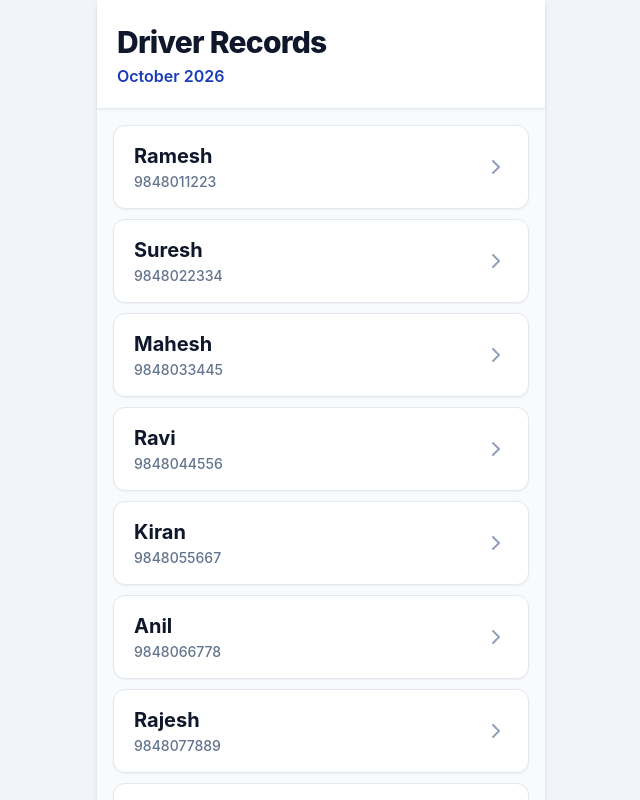
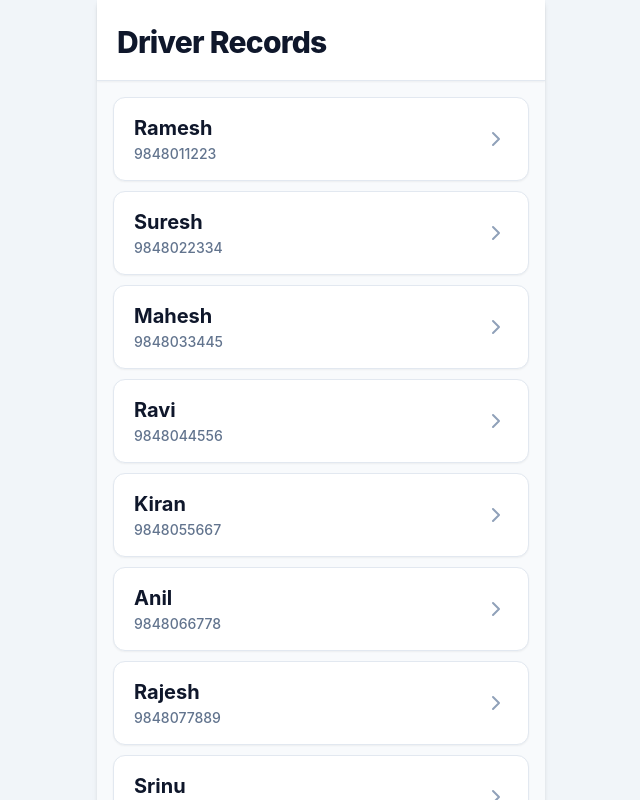
Before and after one commit to vijayvarma02/digital-transport-book, a React (Vite) app: page / in a window 1280 px wide. Shown: the top 800 px of the page, without its empty margins (319-959 px from the left). Built offline with nearby package versions, Linux system fonts and the light colour scheme; no server answers.

Commit message:
fix: remove month and year from driver list screen

```diff
--- a/src/App.jsx
+++ b/src/App.jsx
@@ -50,11 +50,7 @@ export default function App() {
             }}
           />
         ) : (
-          <DriverList
-            onSelectDriver={handleSelectDriver}
-            selectedMonth={selectedMonth}
-            selectedYear={selectedYear}
-          />
+          <DriverList onSelectDriver={handleSelectDriver} />
         )}
       </div>
     </div>
--- a/src/components/DriverList.jsx
+++ b/src/components/DriverList.jsx
@@ -1,15 +1,12 @@
 import React, { useState, useEffect, useCallback } from 'react';
 import { ChevronRight, Plus } from 'lucide-react';
-import { MONTH_NAMES } from '../utils/dateUtils';
 import { dataService } from '../services/dataService';
 import AddDriverModal from './AddDriverModal';
 
-export default function DriverList({ onSelectDriver, selectedMonth, selectedYear }) {
+export default function DriverList({ onSelectDriver }) {
   const [drivers, setDrivers] = useState([]);
   const [loading, setLoading] = useState(true);
   const [isAddModalOpen, setIsAddModalOpen] = useState(false);
-
-  const currentMonthName = MONTH_NAMES[selectedMonth - 1];
 
   const loadDriversData = useCallback(async () => {
     setLoading(true);
@@ -40,9 +37,6 @@ export default function DriverList({ onSelectDriver, selectedMonth, selectedYear
           <h1 className="text-2xl sm:text-3xl font-extrabold text-slate-900 tracking-tight">
             Driver Records
           </h1>
-          <p className="text-base font-semibold text-blue-800 mt-1">
-            {currentMonthName} {selectedYear}
-          </p>
         </div>
       </header>
 
```
